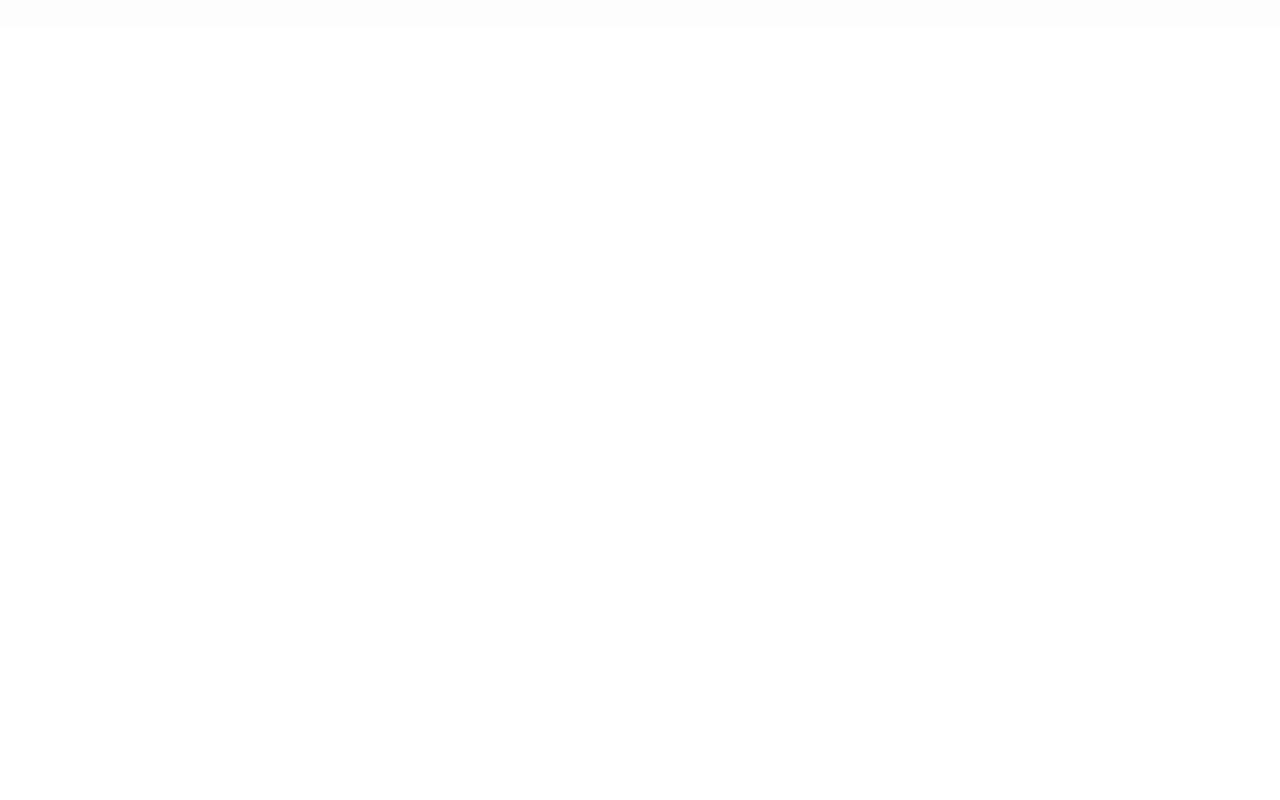
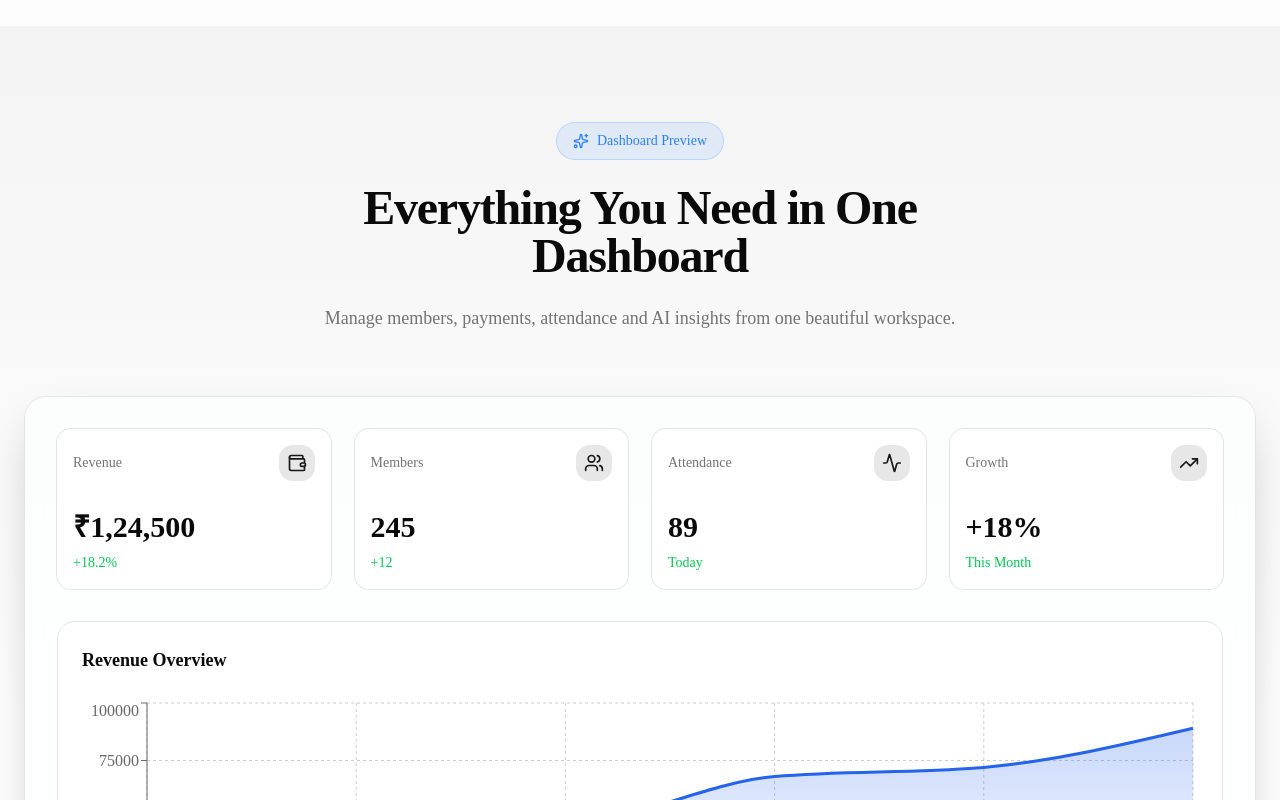
Before and after one commit to Yuvraj2005-commits/GymSphere, a Next.js app: page / in a window 1280 px wide. Shown: the part 1820-2620 px from the top of the page. Before the commit the page ends 1846 px from the top, so only its background shows below. Built offline with nearby package versions, Linux system fonts and the light colour scheme.

Commit message:
feat(marketing): add dashboard preview section

```diff
--- a/src/app/page.tsx
+++ b/src/app/page.tsx
@@ -1,16 +1,21 @@
 import {
+  DashboardPreview,
+  Features,
+  Hero,
   Navbar,
-  Hero,
-  // Trusted,
-  Features,
 } from "@/components/marketing";
 
 export default function Home() {
   return (
-    <main className="min-h-screen bg-background">
+    <main className="min-h-screen">
+
       <Navbar />
-       <Hero />
-       <Features />
+
+      <Hero />
+
+      <Features />
+
+      <DashboardPreview />
 
     </main>
   );
--- /dev/null
+++ b/src/components/marketing/dashboard-preview.tsx
@@ -0,0 +1,75 @@
+"use client";
+import { Activity, TrendingUp, Users, Wallet } from "lucide-react";
+
+import SectionContainer from "@/components/common/section-container";
+import SectionHeading from "@/components/common/section-heading";
+import GradientBadge from "@/components/common/gradient-badge";
+
+import StatsCard from "@/components/dashboard/stats-card";
+import RevenueChart from "@/components/dashboard/revenue-chart";
+import AIInsights from "@/components/dashboard/ai-insights";
+import RecentMembers from "@/components/dashboard/recent-members";
+
+import { motion } from "framer-motion";
+
+export default function DashboardPreview() {
+  return (
+    <SectionContainer className="relative overflow-hidden">
+      <div className="absolute inset-0 -z-10 bg-gradient-to-b from-primary/5 via-transparent to-transparent" />
+
+      <SectionHeading
+        badge={<GradientBadge>Dashboard Preview</GradientBadge>}
+        title="Everything You Need in One Dashboard"
+        description="Manage members, payments, attendance and AI insights from one beautiful workspace."
+      />
+
+      <motion.div
+        initial={{ opacity: 0, y: 40 }}
+        whileInView={{ opacity: 1, y: 0 }}
+        viewport={{ once: true }}
+        transition={{ duration: 0.6 }}
+        className="mt-16"
+      >
+        <div className="rounded-3xl border bg-card/50 p-8 shadow-2xl backdrop-blur-sm space-y-8">
+          {/* Stats */}
+          <div className="grid gap-6 sm:grid-cols-2 xl:grid-cols-4">
+            <StatsCard
+              title="Revenue"
+              value="₹1,24,500"
+              change="+18.2%"
+              icon={Wallet}
+            />
+
+            <StatsCard title="Members" value="245" change="+12" icon={Users} />
+
+            <StatsCard
+              title="Attendance"
+              value="89"
+              change="Today"
+              icon={Activity}
+            />
+
+            <StatsCard
+              title="Growth"
+              value="+18%"
+              change="This Month"
+              icon={TrendingUp}
+            />
+          </div>
+
+          {/* Revenue Chart */}
+
+          <RevenueChart />
+
+          {/* Bottom */}
+
+          <div className="grid gap-6 lg:grid-cols-2">
+            <AIInsights />
+
+            <RecentMembers />
+          </div>
+        </div>
+      </motion.div>
+    </SectionContainer>
+  );
+}
--- a/src/components/marketing/index.ts
+++ b/src/components/marketing/index.ts
@@ -2,3 +2,4 @@
 export { default as Hero } from "./hero";
 // export { default as Trusted } from "./trusted";
 export { default as Features } from "./features";
+export { default as DashboardPreview } from "./dashboard-preview";
```
Also changed, not shown: src/components/dashboard/ai-insights.tsx (renamed from src/components/common/dashboard/ai-insights.tsx), src/components/dashboard/recent-members.tsx (renamed from src/components/common/dashboard/recent-members.tsx), src/components/dashboard/revenue-chart.tsx (renamed from src/components/common/dashboard/revenue-chart.tsx), src/components/dashboard/stats-card.tsx (renamed from src/components/common/dashboard/stats-card.tsx).
